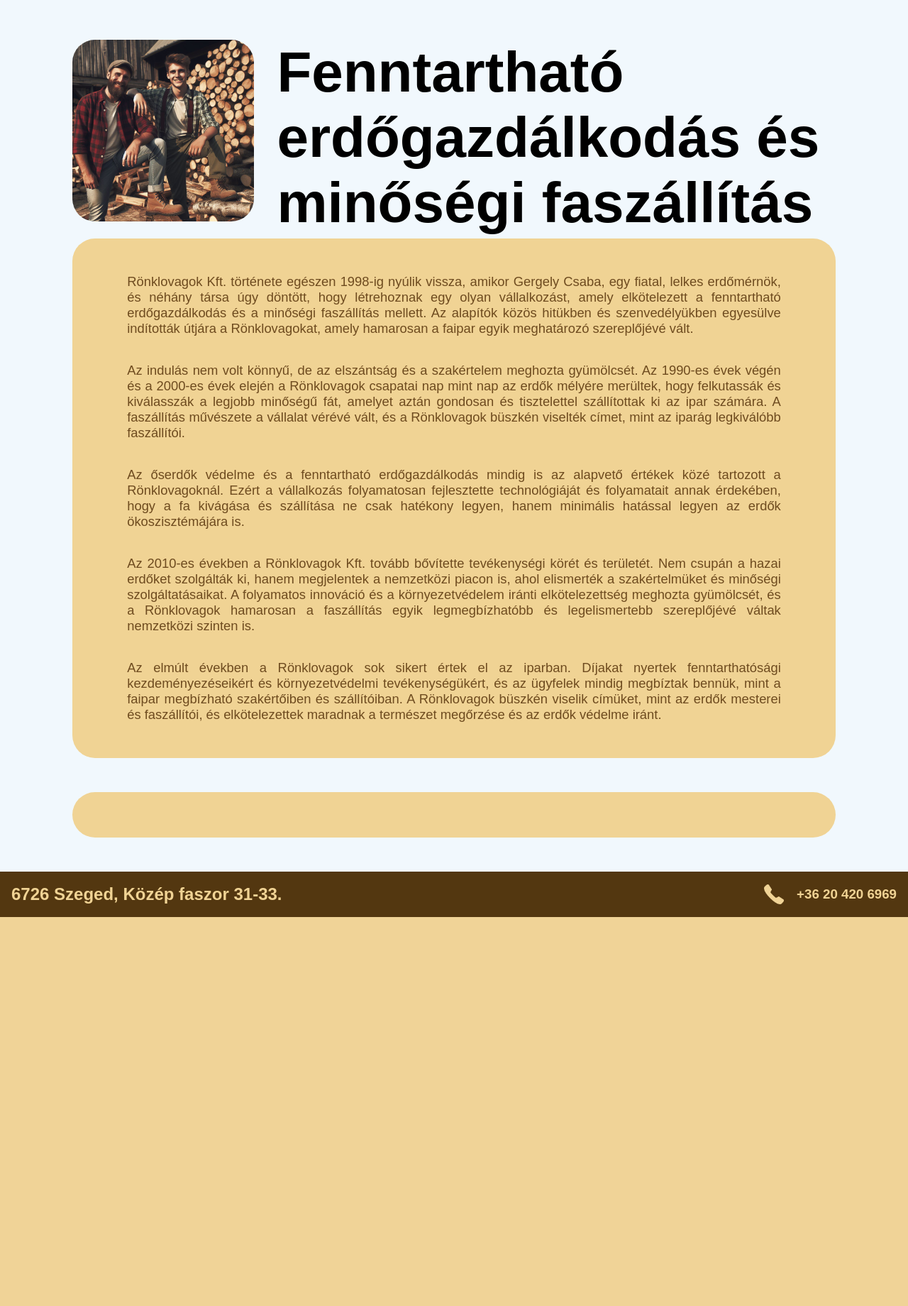
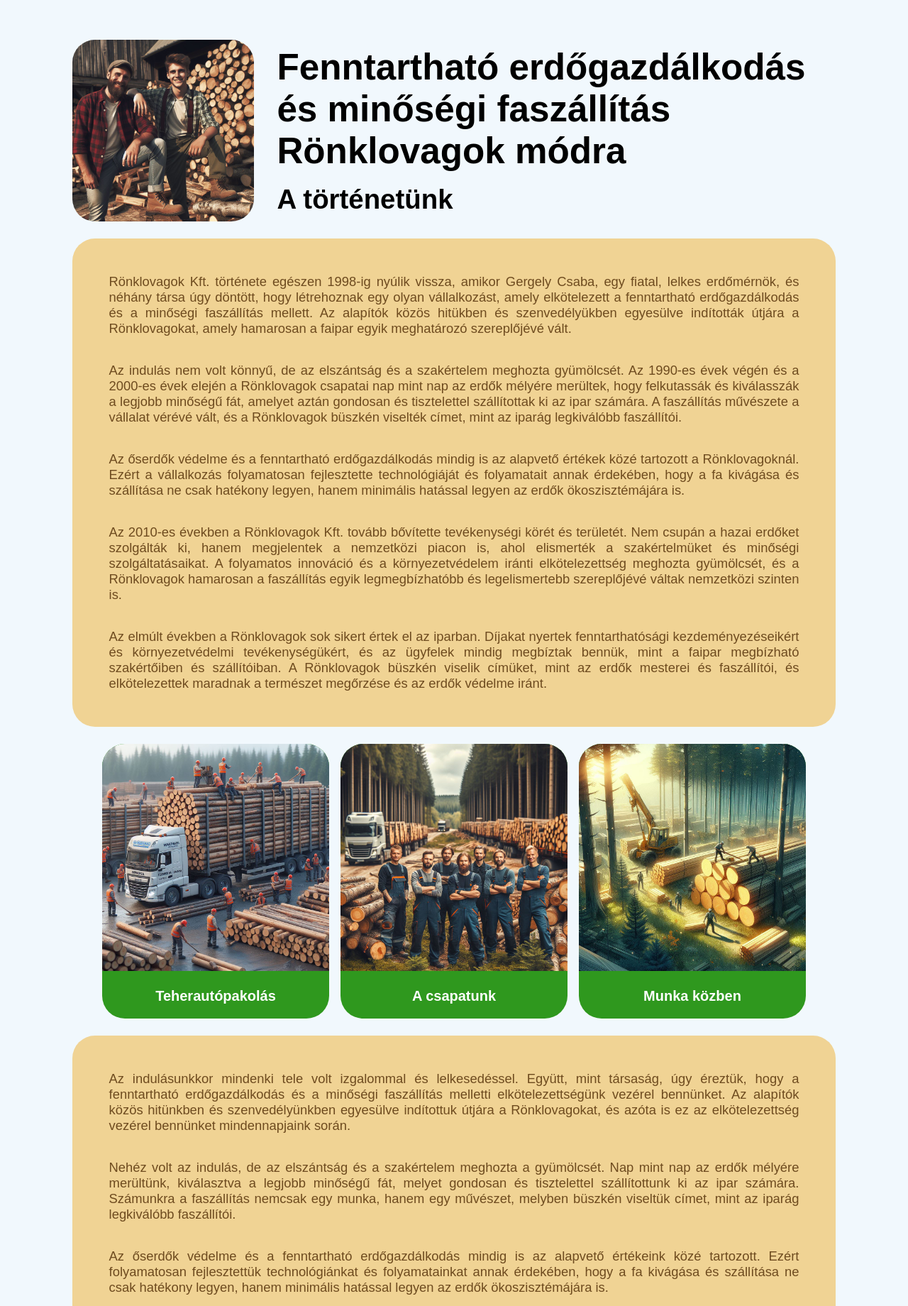
Before and after one commit to alukacs03/webterv_projekt_2024, a PHP site: page /pages/rolunk.html in a window 1280 px wide. Shown: the part 80-1920 px from the top of the page at 71% size. Before the commit the page ends 1372 px from the top, so only its background shows below. Run offline with PHP 8.4, Linux system fonts and the light colour scheme.

Commit message:
Rolunk oldal 95% kesz

```diff
--- a/pages/rolunk.html
+++ b/pages/rolunk.html
@@ -36,13 +36,32 @@
             <p class="paragraphText">Az elmúlt években a Rönklovagok sok sikert értek el az iparban. Díjakat nyertek fenntarthatósági kezdeményezéseikért és környezetvédelmi tevékenységükért, és az ügyfelek mindig megbíztak bennük, mint a faipar megbízható szakértőiben és szállítóiban. A Rönklovagok büszkén viselik címüket, mint az erdők mesterei és faszállítói, és elkötelezettek maradnak a természet megőrzése és az erdők védelme iránt.</p>
         </div>
         <div class="galleryWrapper">
-
+                <div class="galleryItemWrapper">
+                    <img src="../pictures/aboutus_gallery/loadingtruck.jpeg" alt="a csapat megpakolja a kamiont" class="galleryImage">
+                    <div class="galleryDesc">Teherautópakolás</div>
+                </div>
+                <div class="galleryItemWrapper">
+                    <img src="../pictures/aboutus_gallery/teaminforest.jpeg" alt="a nagy csapat" class="galleryImage">
+                    <div class="galleryDesc">A csapatunk</div>
+                </div>
+                <div class="galleryItemWrapper">
+                    <img src="../pictures/aboutus_gallery/workinginforest.jpeg" alt="munka közben" class="galleryImage">
+                    <div class="galleryDesc">Munka közben</div>
+                </div>
         </div>
         <div class="paragraphWrapper">
-
+            <p class="paragraphText">Az indulásunkkor mindenki tele volt izgalommal és lelkesedéssel. Együtt, mint társaság, úgy éreztük, hogy a fenntartható erdőgazdálkodás és a minőségi faszállítás melletti elkötelezettségünk vezérel bennünket. Az alapítók közös hitünkben és szenvedélyünkben egyesülve indítottuk útjára a Rönklovagokat, és azóta is ez az elkötelezettség vezérel bennünket mindennapjaink során.</p>
+            <p class="paragraphText">Nehéz volt az indulás, de az elszántság és a szakértelem meghozta a gyümölcsét. Nap mint nap az erdők mélyére merültünk, kiválasztva a legjobb minőségű fát, melyet gondosan és tisztelettel szállítottunk ki az ipar számára. Számunkra a faszállítás nemcsak egy munka, hanem egy művészet, melyben büszkén viseltük címet, mint az iparág legkiválóbb faszállítói.</p>
+            <p class="paragraphText">Az őserdők védelme és a fenntartható erdőgazdálkodás mindig is az alapvető értékeink közé tartozott. Ezért folyamatosan fejlesztettük technológiánkat és folyamatainkat annak érdekében, hogy a fa kivágása és szállítása ne csak hatékony legyen, hanem minimális hatással legyen az erdők ökoszisztémájára is.</p>
+            <p class="paragraphText">Az elmúlt években sokat fejlődtünk és nőttünk. Nemcsak hazai szinten, hanem nemzetközi piacon is elismerték a szakértelmünket és minőségi szolgáltatásainkat. Ez örömmel tölt el minket, hiszen mindig is arra törekedtünk, hogy a legjobbat nyújtsuk ügyfeleinknek és a természetnek egyaránt.</p>
+            <p class="paragraphText">Vicces pillanataink is voltak az erdők mélyén. Emlékszünk például arra az alkalomra, amikor egy társunk véletlenül egy mókusfészket zavart fel, és rohanó mókusokkal kellett szembenéznünk. Ilyen kalandok közepette is megőriztük humorérzékünket és elszántságunkat.</p>
+            <p class="paragraphText">Fontos pillanat volt az első nemzetközi megrendelésünk fogadása, ami megerősítette bennünk az elkötelezettséget és a kitartást a további fejlődés és növekedés iránt. Jövőbeli terveink között szerepel továbbfejleszteni flottánkat, hogy még környezetbarátabbá tegyük tevékenységünket, és továbbra is vezető szerepet töltsünk be az erdőgazdálkodás és faszállítás terén.</p>
         </div>
         <div class="galleryWrapper">
-
+            <div class="galleryItemWrapper">
+                <img src="../pictures/aboutus_gallery/international_success.jpeg" alt="nagy biznisz" class="galleryImage">
+                <div class="galleryDesc">Nemzetközi siker</div>
+            </div>
         </div>
     </main>
     <footer id="pageFooter">
--- a/styles/rolunk_style.css
+++ b/styles/rolunk_style.css
@@ -27,13 +27,13 @@
 }
 
 #mainTitle {
-    font-size: 5rem;
+    font-size: 4vw;
     margin: 0;
     padding: 0;
 }
 
 #subTitle {
-    font-size: 2rem;
+    font-size: 3vw;
     padding: 0;
     margin: 0;
 }
@@ -48,7 +48,7 @@
     display: flex;
     box-sizing: border-box;
     background-color: var(--light-colour);
-    padding: 2rem 6vw;
+    padding: 2rem 4vw;
     border-radius: 2rem;
     flex-wrap: wrap;
     color: var(--dark-green);
@@ -63,5 +63,31 @@
 
 
 .galleryWrapper {
+    width: 100%;
+    display: flex;
+    gap: 1rem;
+    flex-flow: row wrap;
+    justify-content: center;
+    align-items: center;
+}
 
+.galleryItemWrapper {
+    background-color: var(--button-color);
+    border-radius: 2rem;
+    width: 20rem;
 }
+
+.galleryImage {
+    width: 20rem;
+
+    height: auto;
+    border-radius: 2rem 2rem 0 0;
+}
+
+.galleryDesc {
+    padding: 1.25rem;
+    font-size: 1.25rem;
+    font-weight: bold;
+    text-align: center;
+    color: white;
+}
```
